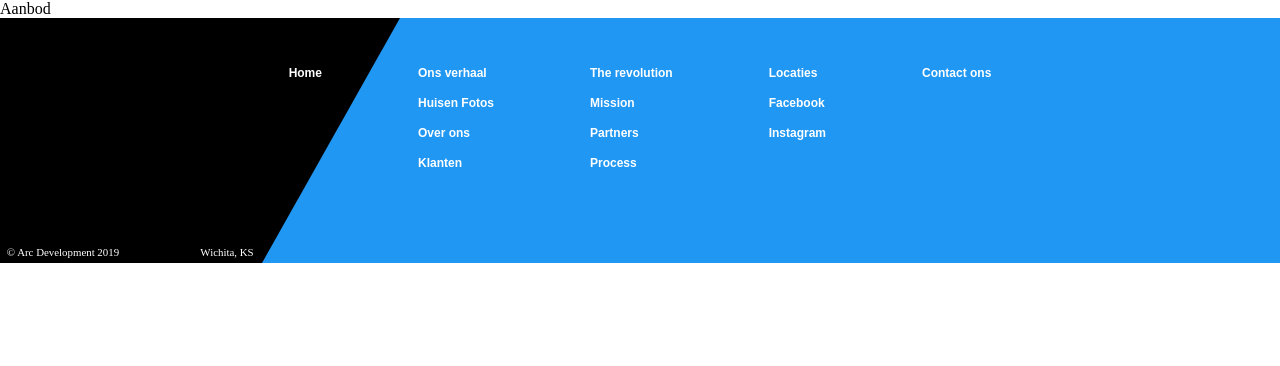
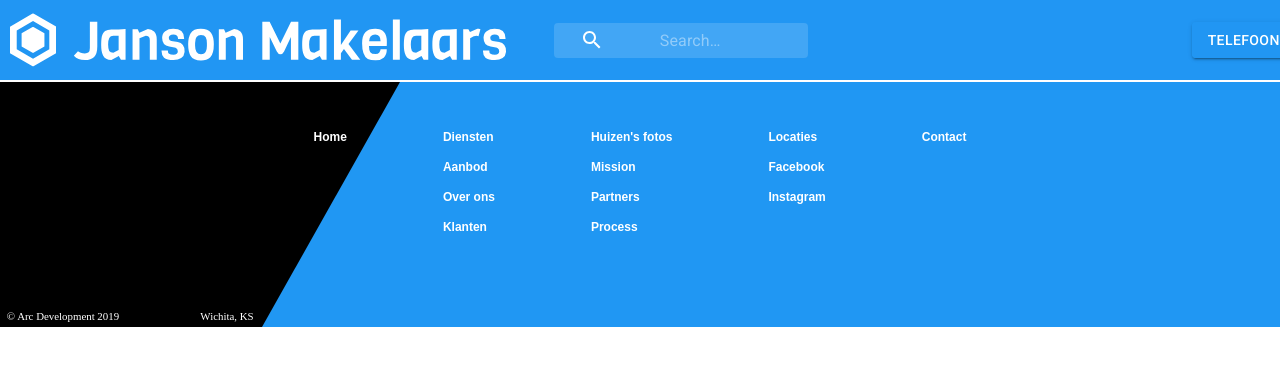
Before and after one commit to Karem1986/MaterialUI_applic, a React (Create React App) app: page /aanbod in a window 1280 px wide. Shown: the top 366 px of the page. Built offline with nearby package versions, Linux system fonts and the light colour scheme.

Commit message:
added links in footer and header to pages

```diff
--- a/src/Pages/Aanbod/index.js
+++ b/src/Pages/Aanbod/index.js
@@ -1,10 +1,18 @@
 import React from 'react'
-
+import Box from "@material-ui/core/Box";
+import Header from "../../components/ui/header/Header";
+import theme from "../../components/ui/Theme";
+import { ThemeProvider } from "@material-ui/core/styles";
 export default function Diensten() {
 
     return(
-        <div>
-            Aanbod
-        </div>
+        <>
+        <ThemeProvider theme={theme}>
+          <Header />
+          <Box>
+              Aanbod
+              </Box>
+        </ThemeProvider>
+      </>
     )
 }
--- a/src/Pages/Contact/index.js
+++ b/src/Pages/Contact/index.js
@@ -1,10 +1,18 @@
 import React from 'react'
-
+import Header from "../../components/ui/header/Header";
+import theme from "../../components/ui/Theme";
+import { ThemeProvider } from "@material-ui/core/styles";
+import Box from "@material-ui/core/Box";
 export default function Diensten() {
 
     return(
-        <div>
-            Contact
-        </div>
+        <>
+        <ThemeProvider theme={theme}>
+          <Header />
+          <Box>
+              Contact
+              </Box>
+        </ThemeProvider>
+      </>
     )
 }
--- a/src/Pages/Diensten/index.js
+++ b/src/Pages/Diensten/index.js
@@ -1,10 +1,17 @@
-import React from 'react'
-
+import React from "react";
+import Box from "@material-ui/core/Box";
+import Header from "../../components/ui/header/Header";
+import theme from "../../components/ui/Theme";
+import { ThemeProvider } from "@material-ui/core/styles";
 export default function Diensten() {
-
-    return(
-        <div>
+  return (
+    <>
+      <ThemeProvider theme={theme}>
+        <Header />
+        <Box>
             Diensten
-        </div>
-    )
+            </Box>
+      </ThemeProvider>
+    </>
+  );
 }
--- a/src/components/ui/footer/Footer.js
+++ b/src/components/ui/footer/Footer.js
@@ -1,4 +1,5 @@
 import React from "react";
+import {Link} from "react-router-dom";
 import Grid from "@material-ui/core/Grid";
 import { useStyles } from "./Footer.styles";
 import footerAdornment from "../../../assets/Footer Adornment.svg";
@@ -12,7 +13,7 @@ export default function Footer() {
         <Grid container justify="center" className={classes.mainContainer}>
           <Grid item className={classes.gridItem}>
             <Grid container direction="column" spacing={2}>
-              <Grid item className={classes.link}>
+              <Grid item component={Link} to="/" className={classes.link}>
                 Home
               </Grid>
             </Grid>
@@ -20,16 +21,16 @@ export default function Footer() {
 
           <Grid item className={classes.gridItem}>
             <Grid container direction="column"spacing={2}>
-              <Grid item className={classes.link}>
-                Ons verhaal
+              <Grid item component={Link} to="/diensten" className={classes.link}>
+                Diensten
               </Grid>
-              <Grid item className={classes.link}>
-                Huisen Fotos
+              <Grid item component={Link} to="/aanbod" className={classes.link}>
+                Aanbod
               </Grid>
-              <Grid item className={classes.link}>
+              <Grid item component={Link} to="/overons"className={classes.link}>
                 Over ons
               </Grid>
-              <Grid item className={classes.link}>
+              <Grid item component={Link} to="/klanten" className={classes.link}>
                 Klanten
               </Grid>
             </Grid>
@@ -37,16 +38,16 @@ export default function Footer() {
 
           <Grid item className={classes.gridItem}>
             <Grid container direction="column" spacing={2}>
-              <Grid item className={classes.link}>
-                The revolution
+              <Grid item component={Link} to="/huizenfotos" className={classes.link}>
+                Huizen's fotos
               </Grid>
-              <Grid item className={classes.link}>
+              <Grid item component={Link} to="/mission" className={classes.link}>
                 Mission
               </Grid>
-              <Grid item className={classes.link}>
+              <Grid item component={Link} to="/partners" className={classes.link}>
                 Partners
               </Grid>
-              <Grid item className={classes.link}>
+              <Grid item component={Link} to="/process" className={classes.link}>
                 Process
               </Grid>
             </Grid>
@@ -54,13 +55,13 @@ export default function Footer() {
 
           <Grid item className={classes.gridItem}>
             <Grid container direction="column" spacing={2}>
-              <Grid item className={classes.link}>
+              <Grid item component={Link} to="/locaties" className={classes.link}>
                 Locaties
               </Grid>
-              <Grid item className={classes.link}>
+              <Grid item component={Link} to="/facebook/jansonMakelaars" className={classes.link}>
                 Facebook
               </Grid>
-              <Grid item className={classes.link}>
+              <Grid item component={Link} to="/instagram/jansonMakelaars" className={classes.link}>
                 Instagram
               </Grid>
             </Grid>
@@ -68,8 +69,8 @@ export default function Footer() {
 
           <Grid item className={classes.gridItem}>
             <Grid container direction="column" spacing={2}>
-              <Grid item className={classes.link}>
-                Contact ons
+              <Grid item component={Link} to="/contact" className={classes.link}>
+                Contact
               </Grid>
             </Grid>
           </Grid>
--- a/src/components/ui/footer/Footer.styles.js
+++ b/src/components/ui/footer/Footer.styles.js
@@ -25,7 +25,8 @@ link: {
     color: "white",
     fontFamily: "Arial",
     fontSize: "0.75rem",
-    fontWeight: "bold"
+    fontWeight: "bold",
+    textDecoration: "none",
 },
 gridItem: {
     margin: "3em",
--- a/src/components/ui/header/Header.js
+++ b/src/components/ui/header/Header.js
@@ -37,8 +37,6 @@ import ListItem from "@material-ui/core/ListItem";
 import ListItemIcon from "@material-ui/core/ListItemIcon";
 import ListItemText from "@material-ui/core/ListItemText";
 import MailIcon from "@material-ui/icons/Mail";
-
-
 
 function ElevationScroll(props){
   const { children } = props;
```
